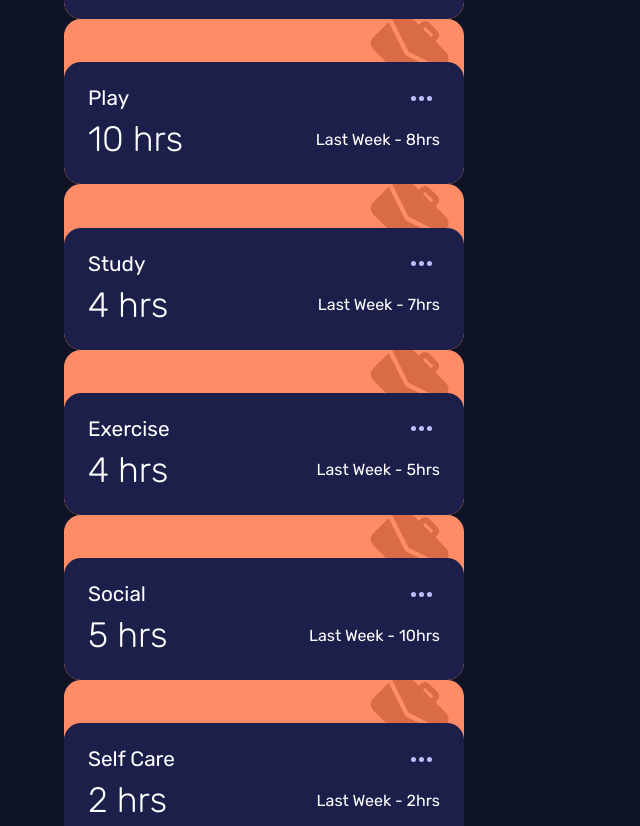
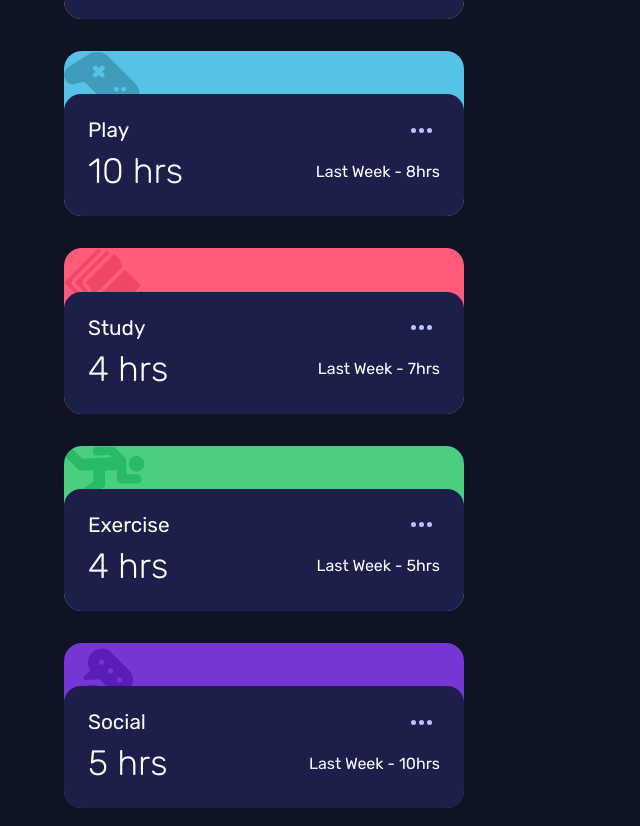
Before and after one commit to hariscs/fem-time-tracking-dashboard, a React (Create React App) app: page / in a window 1280 px wide. Shown: the part 406-1232 px from the top of the page, without its empty margins (0-640 px from the left). Built offline with nearby package versions, Linux system fonts and the light colour scheme.

Commit message:
cards different colors set

```diff
--- a/src/components/CardItem.css
+++ b/src/components/CardItem.css
@@ -1,14 +1,42 @@
 .card__item {
 	max-width: 400px;
-	background-color: hsl(15, 100%, 70%);
-	border-radius: 17px;
+	border-radius: 18px;
 	overflow: hidden;
 }
 
+li:nth-child(1) {
+	background-color: hsl(15, 100%, 70%);
+	background-image: url(../images/icon-work.svg);
+	background-repeat: no-repeat;
+}
+li:nth-child(2) {
+	background-color: hsl(195, 74%, 62%);
+	background-image: url(../images/icon-play.svg);
+	/* */
+	background-repeat: no-repeat;
+}
+li:nth-child(3) {
+	background-color: hsl(348, 100%, 68%);
+	background-image: url(../images/icon-study.svg);
+	background-repeat: no-repeat;
+}
+li:nth-child(4) {
+	background-color: hsl(145, 58%, 55%);
+	background-image: url(../images/icon-exercise.svg);
+	background-repeat: no-repeat;
+}
+li:nth-child(5) {
+	background-color: hsl(264, 64%, 52%);
+	background-image: url(../images/icon-social.svg);
+	background-repeat: no-repeat;
+}
+li:nth-child(6) {
+	background-color: hsl(43, 84%, 65%);
+	background-image: url(../images/icon-self-care.svg);
+	background-repeat: no-repeat;
+}
+
 .card__banner {
-	background-image: url(../images/icon-work.svg);
-	background-position: right 15px center;
-	background-repeat: no-repeat;
 	padding: 2em;
 }
 
--- a/src/components/Dashboard.css
+++ b/src/components/Dashboard.css
@@ -6,3 +6,8 @@
 	max-width: 1440px;
 	margin: 2em auto;
 }
+
+.card {
+	display: grid;
+	gap: 2em;
+}
```
